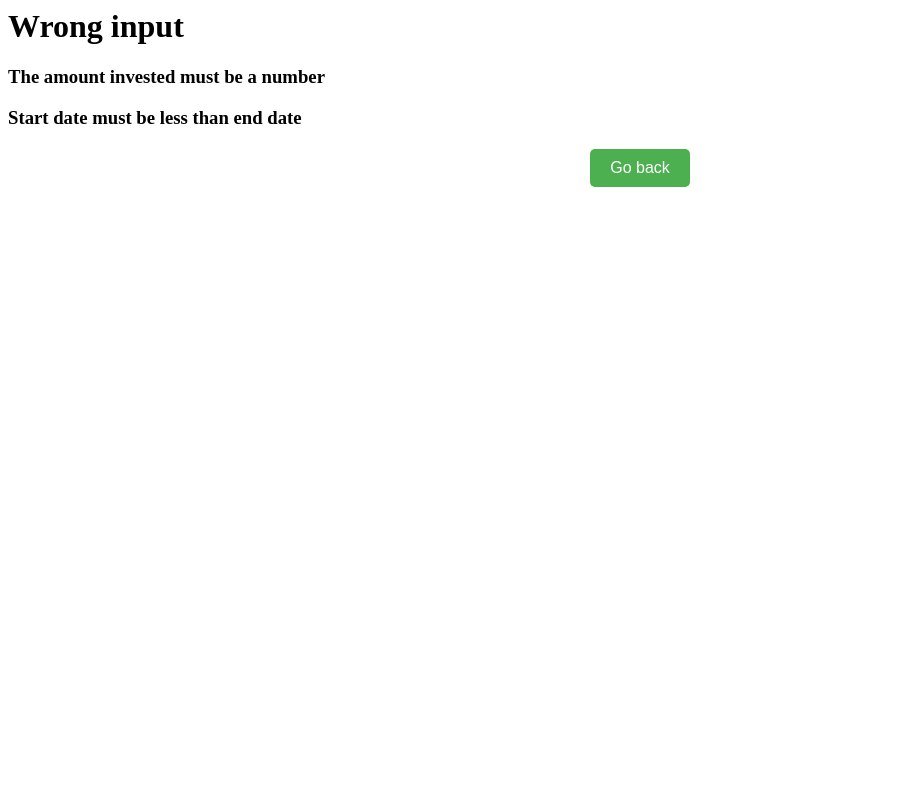
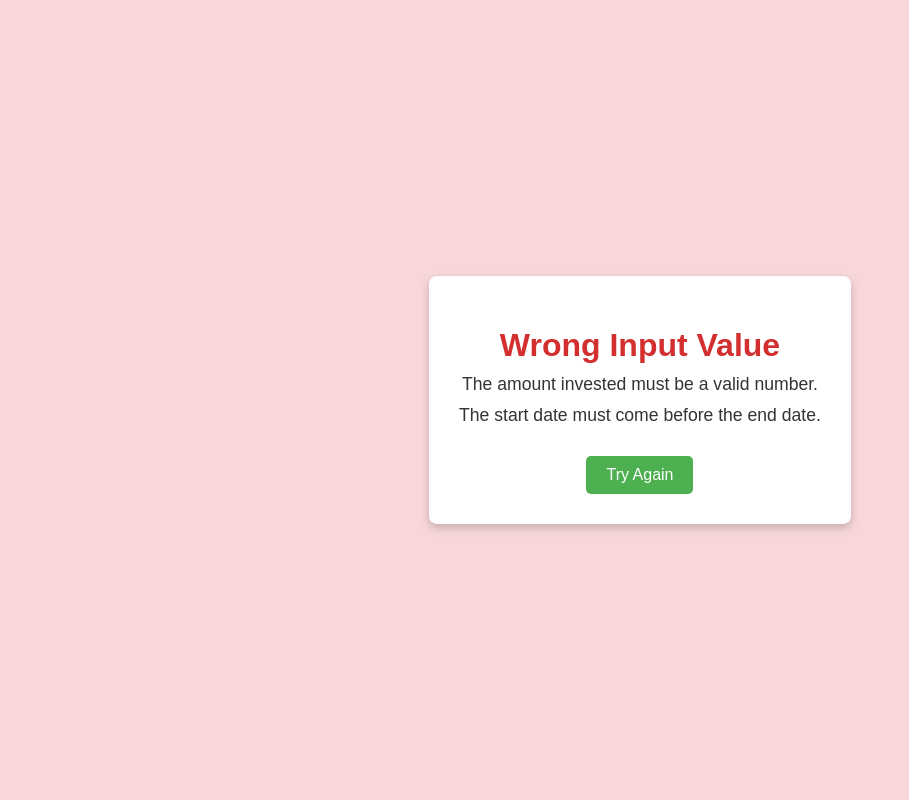
Before and after one commit to CarlosMonforteIzquierdo/Monthly_DCA_Simulator, a Flask app: template templates/wrong_input.html in a window 1280 px wide. Shown: the whole page, without its empty margins (0-909 px from the left). Run offline with Flask 3, Linux system fonts and the light colour scheme; the template is opened without the code that fills it, so the values that code supplies are empty.

Commit message:
Spooky commit: Página de worng input finalizada y retoques de estilo en el gráfico

```diff
--- a/static/graphic.js
+++ b/static/graphic.js
@@ -26,10 +26,6 @@ const chart = new Chart(ctx, {
             legend: {
                 display:true,
                 position: 'top',
-            },
-            title: {
-                display: true,
-                text: `Dollar Cost Averaging for ${ticker}`
             }
         }
     }
--- /dev/null
+++ b/static/wrong_input.css
@@ -0,0 +1,52 @@
+/* Estilos generales para el cuerpo */
+body {
+    font-family: Arial, sans-serif;
+    background-color: #f8d7da; /* Fondo ligero con tono de advertencia */
+    display: flex;
+    justify-content: center;
+    align-items: center;
+    height: 100vh;
+    margin: 0;
+}
+
+/* Contenedor principal de la página de error */
+#error-container {
+    background-color: #ffffff;
+    padding: 30px;
+    border-radius: 8px;
+    max-width: 400px;
+    text-align: center;
+    box-shadow: 0 4px 10px rgba(0, 0, 0, 0.2);
+}
+
+/* Título principal */
+#error-container h1 {
+    color: #d32f2f; /* Rojo oscuro para advertencia */
+    font-size: 2em;
+    margin-bottom: 10px;
+}
+
+/* Mensajes de error */
+#error-container p {
+    color: #333;
+    font-size: 1.1em;
+    margin: 10px 0;
+}
+
+/* Estilos para el botón de retroceso */
+#error-container button {
+    padding: 10px 20px;
+    font-size: 1em;
+    background-color: #4CAF50;
+    color: white;
+    border: none;
+    border-radius: 5px;
+    cursor: pointer;
+    transition: background-color 0.3s ease;
+    margin-top: 20px;
+}
+
+/* Efecto al pasar el cursor sobre el botón */
+#error-container button:hover {
+    background-color: #388e3c;
+}
--- a/templates/set_data.html
+++ b/templates/set_data.html
@@ -36,7 +36,7 @@
                         <option value="MCD">McDonald's</option>
                     </select>
                     <p>Amount of $ invested per month:</p>
-                    <input type="text" name="amount" placeholder="$">
+                    <input type="text" value="100" name="amount" placeholder="$">
                     <p>Start date:</p>
                     <input type="date" name="start_date" value="2000-01-01"min="2000-01-01" max="2023-12-12">
                     <p>End date:</p>
@@ -47,7 +47,7 @@
 
             <div id="disclaimer-container">
             <h2 id="disclaimer-title">Disclaimer</h2>
-            <p id="disclaimer-message">This is not investment advice, but merely a simulation. Past performance does not guarantee similar future returns.
+            <p id="disclaimer-message">This is not financial advice, but merely a simulation.<br> Past performance does not guarantee similar future returns.
             </p>
             </div>
         </body>
--- a/templates/wrong_input.html
+++ b/templates/wrong_input.html
@@ -1,10 +1,17 @@
-<h1>Wrong input</h1>
-<h3>The amount invested must be a number</h3>
-<h3>Start date must be less than end date</h3>
-<div style="text-align: center; margin-top: 20px;">
-    <a href="{{ url_for('set_data') }}" style="text-decoration: none;">
-        <button style="padding: 10px 20px; font-size: 16px; background-color: #4CAF50; color: white; border: none; border-radius: 5px; cursor: pointer;">
-            Go back
-        </button>
-    </a>
-</div>
+<!DOCTYPE html>
+<html lang="en">
+<head>
+    <meta charset="UTF-8">
+    <meta name="viewport" content="width=device-width, initial-scale=1.0">
+    <title>Investment Growth Chart</title>
+    <link rel="stylesheet" href="{{ url_for('static', filename='wrong_input.css') }}">
+</head>
+<body>
+    <div id="error-container">
+        <h1>Wrong Input Value</h1>
+        <p>The amount invested must be a valid number.</p>
+        <p>The start date must come before the end date.</p>
+        <button onclick="window.history.back();">Try Again</button>
+    </div>
+</body>
+</html>
```
